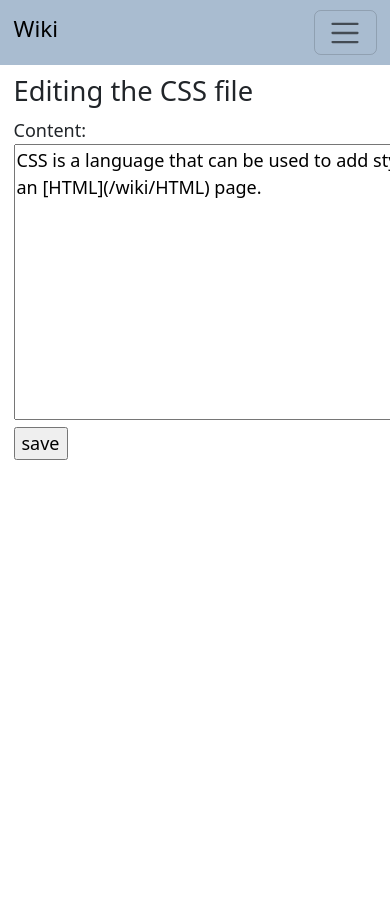
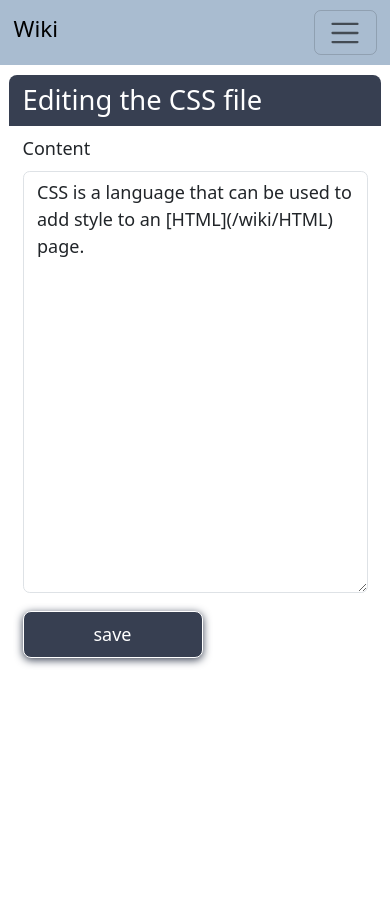
Before and after one commit to webshuriken/wikipedia-like, a Django app: page /edit-page/CSS in a window 390 px wide; the page is wider, and only the part inside the window is pictured. After the commit the page ends 666 px from the top of that part, so only its background shows below. Run offline with Django 3.2, Linux system fonts and the light colour scheme.

Commit message:
style: Edit entry layout completely responsive

```diff
--- a/encyclopedia/static/encyclopedia/styles.css
+++ b/encyclopedia/static/encyclopedia/styles.css
@@ -22,6 +22,14 @@ code {
 .main {
     padding: 10px;
     height: 100%;
+}
+
+.wiki-page {
+    overflow: hidden;
+}
+.wiki-content {
+    overflow-y: scroll;
+    padding-bottom: 100px;
 }
 
 /* Global styles */
@@ -85,7 +93,7 @@ code {
 
 .wiki-list-all li:first-child {
     border-top-right-radius: 8px;
-    border-top-left-radius: 8px;\
+    border-top-left-radius: 8px;
 }
 .wiki-list-all li:last-child {
     border-bottom-right-radius: 8px;
@@ -126,8 +134,9 @@ code {
 /* New entry */
 .wiki-new-entry {}
 
-.wiki-new-entry__form {}
-.wiki-new-entry__form div textarea {
+.wiki-form {}
+
+.wiki-form div textarea {
     min-height: 50vh;
 }
 
--- a/encyclopedia/templates/encyclopedia/edit-page.html
+++ b/encyclopedia/templates/encyclopedia/edit-page.html
@@ -5,10 +5,17 @@ Edit page
 {% endblock %}
 
 {% block body %}
-<h2>Editing the {{ title }} file</h2>
-<form action="{% url 'encyclopedia:edit-page' title %}" method="post">
-  {% csrf_token %}
-  {{ form }}
-  <input type="submit" value="save">
-</form>
+<section class="row px-2 wiki-new-entry">
+  <header class="col-12 pt-2 wiki-header">
+    <h1 class="h2">Editing the {{ title }} file</h1>
+  </header>
+  <form action="{% url 'encyclopedia:edit-page' title %}" method="post" class="col-12 py-2 wiki-form">
+    {% csrf_token %}
+    <div class="mb-3">
+      <label class="form-label" for="{{ form.content.auto_id }}">{{ form.content.label }}</label>
+      {{ form.content }}
+    </div>
+    <input type="submit" value="save" class="wiki-button">
+  </form>
+</section>
 {% endblock %}
--- a/encyclopedia/templates/encyclopedia/layout.html
+++ b/encyclopedia/templates/encyclopedia/layout.html
@@ -12,7 +12,7 @@
 	</head>
 	<body>
 		<div class="container-fluid">
-			<div class="row vh-100">
+			<div class="row vh-100 wiki-page">
 				<div class="col-12 col-md-4 col-lg-3 wiki-navbar-wrapper">
 					<nav class="navbar navbar-expand-md">
 						<div class="container-fluid flex-md-column p-0">
@@ -45,7 +45,7 @@
 						</div>
 					</nav>
 				</div>
-				<div class="main col-md-8 col-lg-9">
+				<div class="main col-md-8 col-lg-9 wiki-content">
 					{% block body %}
 					{% endblock %}
 				</div>
--- a/encyclopedia/templates/encyclopedia/new-page.html
+++ b/encyclopedia/templates/encyclopedia/new-page.html
@@ -9,7 +9,7 @@ Create new page
   <header class="col-12 pt-2 wiki-header">
     <h1 class="h2">Create new entry</h1>
   </header>
-  <form action="{% url 'encyclopedia:new-page' %}" method="post" class="col-12 py-2 wiki-new-entry__form">
+  <form action="{% url 'encyclopedia:new-page' %}" method="post" class="col-12 py-2 wiki-form">
     {% csrf_token %}
     <div class="form-floating mb-3">
       {{ form.title }}
--- a/encyclopedia/views.py
+++ b/encyclopedia/views.py
@@ -31,7 +31,7 @@ class EditPage(forms.Form):
     We will only allow users to change the main content and not the title.
     """
     title = forms.CharField(widget=forms.HiddenInput(attrs={'name': 'entry-title', 'id': 'entry-title'}))
-    content = forms.CharField(widget=forms.Textarea, label="Content", strip=True)
+    content = forms.CharField(widget=forms.Textarea(attrs={'class': 'form-control'}), label="Content", strip=True)
 
 
 def index(request):
```
